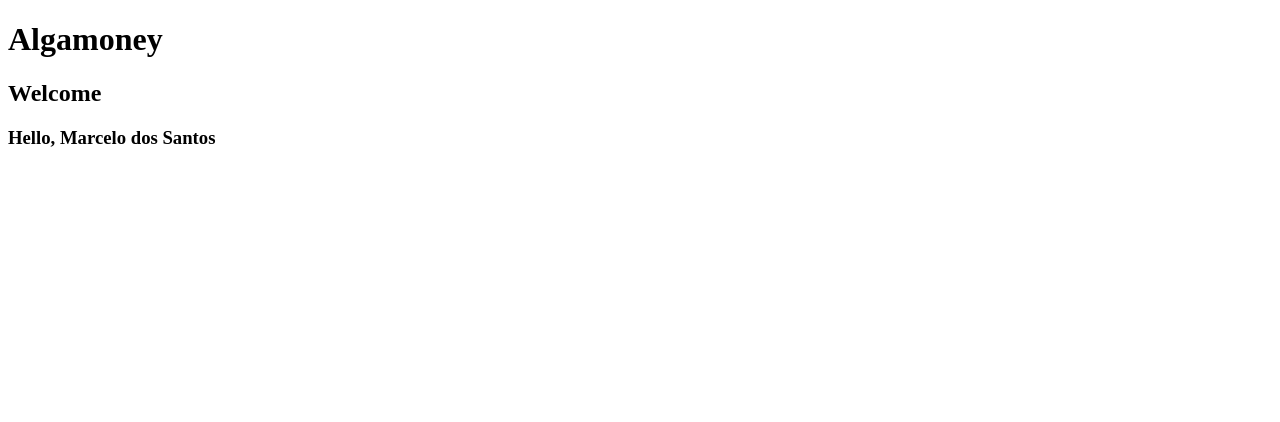
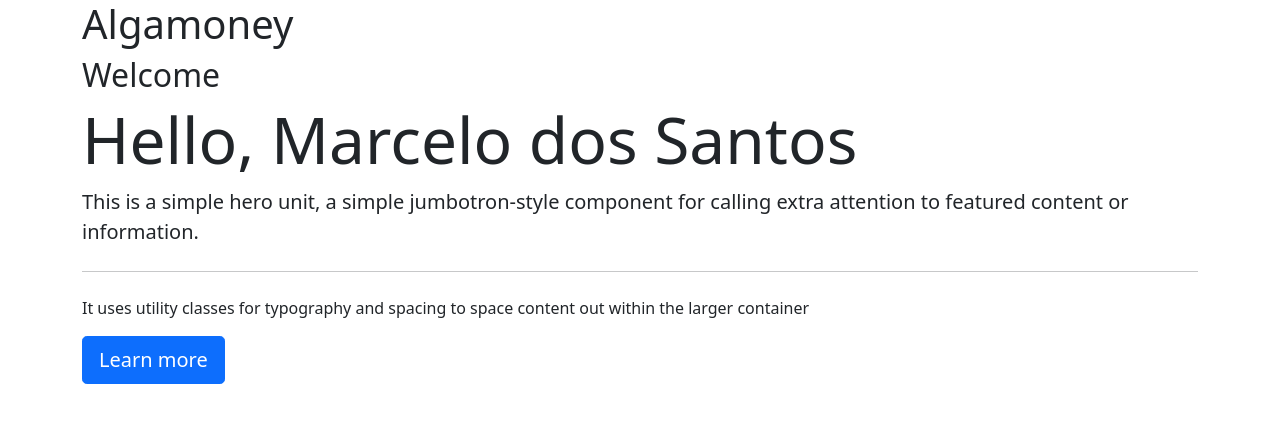
Before and after one commit to marcelosoliveira/projeto-controle-financeiro, an Angular app in the folder frontend/: page / in a window 1280 px wide. Shown: the top 422 px of the page. Built offline with nearby package versions, Linux system fonts and the light colour scheme.

Commit message:
Foi criado o templete test.component.html e instalado o boostrap

```diff
--- a/frontend/package.json
+++ b/frontend/package.json
@@ -18,6 +18,7 @@
     "@angular/platform-browser": "~12.1.0-",
     "@angular/platform-browser-dynamic": "~12.1.0-",
     "@angular/router": "~12.1.0-",
+    "bootstrap": "^5.1.1",
     "rxjs": "~6.6.0",
     "tslib": "^2.2.0",
     "zone.js": "~0.11.4"
--- a/frontend/src/app/hello/hello.component.html
+++ b/frontend/src/app/hello/hello.component.html
@@ -1,3 +1,14 @@
-<h3>
-    Hello, {{ nome }}
-</h3>
+<div class="container">
+    <div class="jumbotron">
+        <h1 class="display-3">Hello, {{ nome }}</h1>
+        <p class="lead">
+            This is a simple hero unit, a simple jumbotron-style component for calling
+            extra attention to featured content or information.
+        </p>
+        <hr class="my-4">
+        <p>It uses utility classes for typography and spacing to space content out within the larger container</p>
+        <p class="lead">
+            <a class="btn btn-primary btn-lg" href="#" role="button">Learn more</a>
+        </p>
+    </div>
+</div>
--- a/frontend/src/app/test.component.html
+++ b/frontend/src/app/test.component.html
@@ -1,4 +1,4 @@
-<h1> {{ title }} </h1>
+<h1 class="container"> {{ title }} </h1>
 
 <app-welcome></app-welcome>
 
--- a/frontend/src/app/welcome/welcome.component.html
+++ b/frontend/src/app/welcome/welcome.component.html
@@ -1,3 +1,3 @@
-<h2>
+<h2  class="container">
     {{ welcome }}
 </h2>
--- a/frontend/src/styles.css
+++ b/frontend/src/styles.css
@@ -1 +1,2 @@
 /* You can add global styles to this file, and also import other style files */
+@import '~bootstrap/dist/css/bootstrap.min.css';
```
Also changed, not shown: 1 other file (tests, documents, lock files or other folders).
